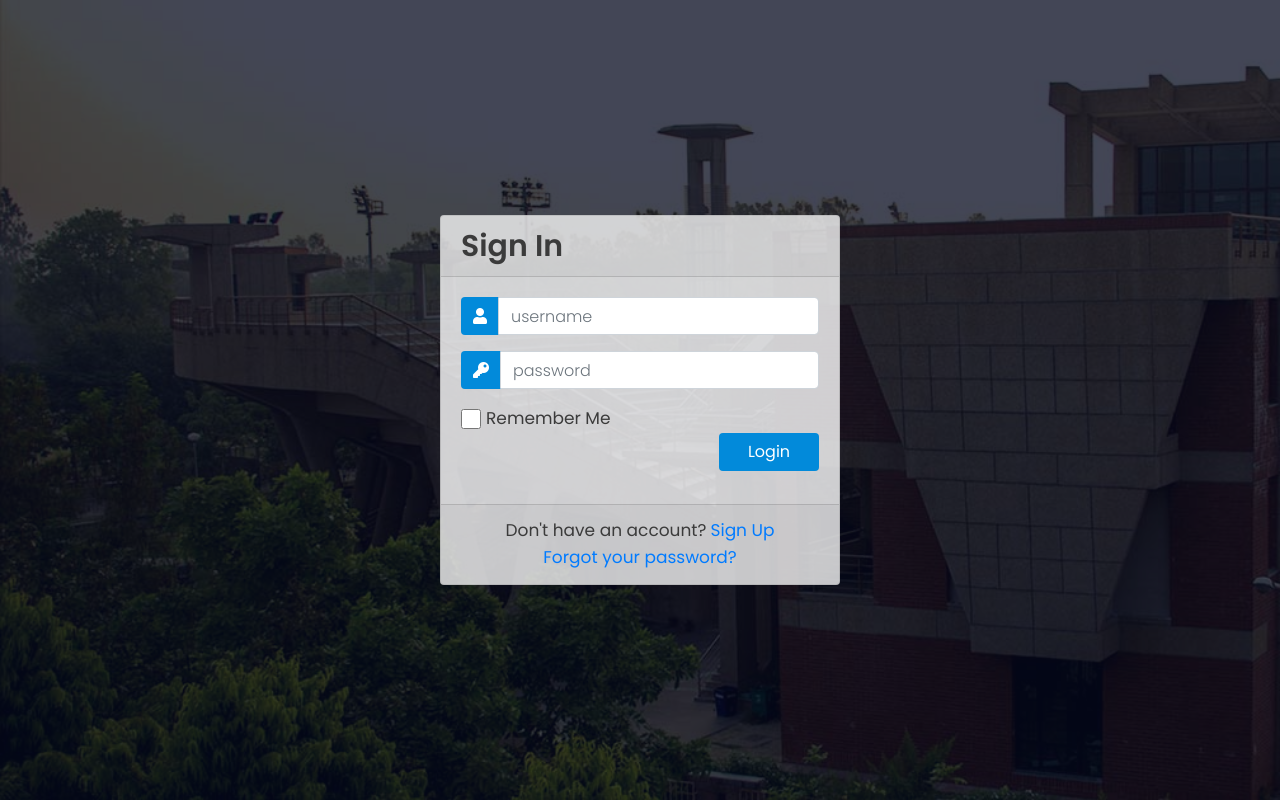
After one commit to OmAryan04/major-project, a PHP site: page /srchome/login.html in a window 1280 px wide. The commit adds this page. Run offline with PHP 8.4, Linux system fonts and the light colour scheme; some libraries are stand-ins or nearby versions.

Commit message:
Added login page

```diff
--- /dev/null
+++ b/srchome/css/login.css
@@ -0,0 +1,81 @@
+html,
+body {
+    background-image: url('../img/login-bg.jpg');
+    background-size: cover;
+    background-repeat: no-repeat;
+    height: 100%;
+    font-family: 'Poppins', sans-serif;
+}
+
+.overlay-bg {
+    background: rgba(4, 9, 30, 0.75);
+}
+
+.container {
+    height: 100%;
+    align-content: center;
+}
+
+.card {
+    height: 370px;
+    margin-top: auto;
+    margin-bottom: auto;
+    width: 400px;
+    background-color: rgba(255, 255, 255, 0.8) !important;
+}
+
+.card-header h2 {
+    font-family: "Poppins", sans-serif;
+    color: rgb(59, 59, 59);
+    line-height: 1.2em;
+    font-size: 30px;
+    font-weight: 600;
+}
+
+.social_icon {
+    position: absolute;
+    right: 20px;
+    top: -45px;
+}
+
+.input-group-prepend span {
+    /* width: 50px; */
+    background-color: #028ada;
+    color: rgb(255, 255, 255);
+    border: 0 !important;
+}
+
+input:focus {
+    outline: 0 0 0 0 !important;
+    box-shadow: 0 0 0 0 !important;
+}
+
+.remember {
+    color: rgb(59, 59, 59);
+}
+
+.remember input {
+    width: 20px;
+    height: 20px;
+    margin-left: 15px;
+    margin-right: 5px;
+}
+
+.login_btn {
+    color: rgb(255, 255, 255);
+    background-color: #028ada;
+    width: 100px;
+}
+
+.login_btn:hover {
+    color: rgb(255, 255, 255);
+    background-color: #0066a1;
+}
+
+.links {
+    color: rgb(59, 59, 59);
+}
+
+.links a {
+    margin-left: 4px;
+}
--- a/srchome/css/main.css
+++ b/srchome/css/main.css
@@ -1,5 +1,6 @@
 :root {
     --blue: #028ada;
+    --darkblue: #0066a1;
     --green: #8ab92d;
 }
 
@@ -2223,6 +2224,20 @@ body.mobile-nav-active #mobile-nav-toggle {
     .section-title p br {
         display: none
     }
+}
+
+.login-btn {
+    background-color: var(--blue);
+    border-radius: 25px;
+    border: none;
+    transition: all 0.3s ease 0s;
+    cursor: pointer;
+    position: relative;
+    padding: 6px 20px !important;
+}
+
+.login-btn:hover {
+    background-color: var(--darkblue);
 }
 
 .primary-btn {
--- /dev/null
+++ b/srchome/login.html
@@ -0,0 +1,62 @@
+<!DOCTYPE html>
+<html>
+
+<head>
+    <title>Login | SRC '19, IIT Kanpur</title>
+    <link rel="stylesheet" href="https://stackpath.bootstrapcdn.com/bootstrap/4.1.3/css/bootstrap.min.css" integrity="sha384-MCw98/SFnGE8fJT3GXwEOngsV7Zt27NXFoaoApmYm81iuXoPkFOJwJ8ERdknLPMO" crossorigin="anonymous">
+    <link rel="stylesheet" href="https://use.fontawesome.com/releases/v5.3.1/css/all.css" integrity="sha384-mzrmE5qonljUremFsqc01SB46JvROS7bZs3IO2EmfFsd15uHvIt+Y8vEf7N7fWAU" crossorigin="anonymous">
+    <link href="https://fonts.googleapis.com/css?family=Poppins:100,200,400,300,500,600,700" rel="stylesheet">
+    <link href="//maxcdn.bootstrapcdn.com/bootstrap/4.1.1/css/bootstrap.min.css" rel="stylesheet" id="bootstrap-css">
+    <script src="//maxcdn.bootstrapcdn.com/bootstrap/4.1.1/js/bootstrap.min.js"></script>
+    <script src="//cdnjs.cloudflare.com/ajax/libs/jquery/3.2.1/jquery.min.js"></script>
+
+    <link rel="stylesheet" type="text/css" href="css/main.css">
+    <link rel="stylesheet" type="text/css" href="css/login.css">
+</head>
+
+<body>
+    <div class="overlay overlay-bg">
+        <div class="container">
+            <div class="d-flex justify-content-center h-100">
+                <div class="card">
+                    <div class="card-header">
+                        <h2>Sign In</h2>
+                    </div>
+                    <div class="card-body">
+                        <form>
+                            <div class="input-group form-group">
+                                <div class="input-group-prepend">
+                                    <span class="input-group-text"><i class="fa fa-user"></i></span>
+                                </div>
+                                <input type="text" class="form-control" placeholder="username">
+
+                            </div>
+                            <div class="input-group form-group">
+                                <div class="input-group-prepend">
+                                    <span class="input-group-text"><i class="fa fa-key"></i></span>
+                                </div>
+                                <input type="password" class="form-control" placeholder="password">
+                            </div>
+                            <div class="row align-items-center remember">
+                                <input type="checkbox">Remember Me
+                            </div>
+                            <div class="form-group">
+                                <input type="submit" value="Login" class="btn float-right login_btn">
+                            </div>
+                        </form>
+                    </div>
+                    <div class="card-footer">
+                        <div class="d-flex justify-content-center links">
+                            Don't have an account?<a href="#">Sign Up</a>
+                        </div>
+                        <div class="d-flex justify-content-center">
+                            <a href="#">Forgot your password?</a>
+                        </div>
+                    </div>
+                </div>
+            </div>
+        </div>
+    </div>
+</body>
+
+</html>
--- a/srchome/src.html
+++ b/srchome/src.html
@@ -49,6 +49,7 @@
                         <li><a href="#speakers">Speakers</a></li>
                         <li><a href="#schedule">Schedule</a></li>
                         <li><a href="#contacts">Contact</a></li>
+                        <li><a class="login-btn" href="login.html">Log In</a></li>
                         <!-- <li class="menu-has-children"><a href="">Events</a>
                             <ul>
                                 <li><a href="generic.html">Conferences</a></li>
```
Also changed, not shown: srchome/img/login-bg.jpg (added).
